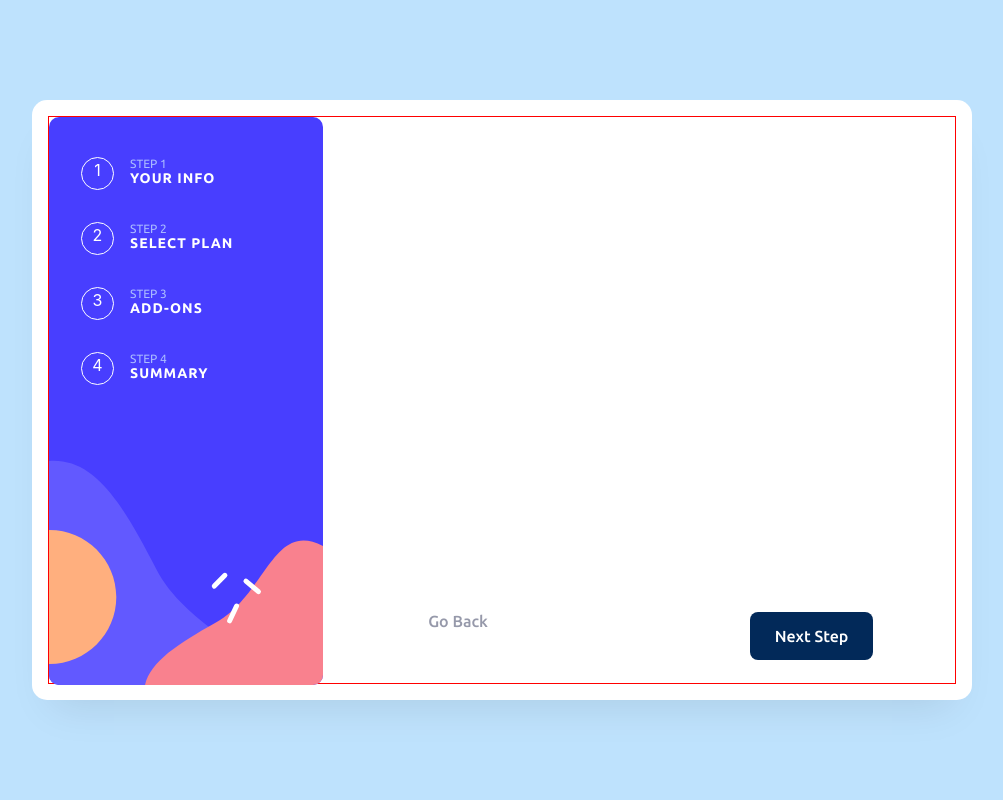
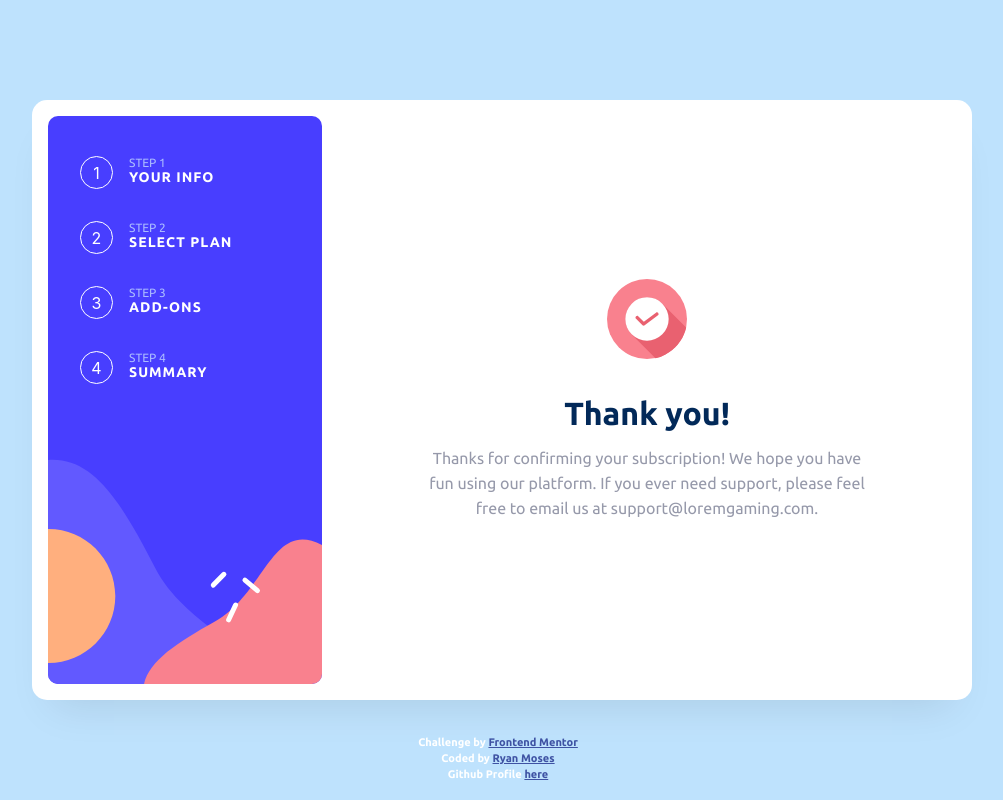
Before and after one commit to mosesrc/multi-step-form-app, a React (Create React App) app in the folder multi-step-form-ui/: page / in a window 1280 px wide. Shown: the whole page, without its empty margins (138-1141 px from the left). Built offline with nearby package versions, Linux system fonts and the light colour scheme.

Commit message:
Created and Styled Confirmation Page

```diff
--- a/multi-step-form-ui/src/shared/components/Button/Button.module.css
+++ b/multi-step-form-ui/src/shared/components/Button/Button.module.css
@@ -26,4 +26,16 @@
 }
 
 .confirm {
+  width: 123px;
+  height: 48px;
+  color: var(--White, #FFF);
+  text-align: center;
+  font-family: Ubuntu-Medium;
+  font-size: 16px;
+  font-style: normal;
+  font-weight: 500;
+  line-height: normal;
+  border: none;
+  border-radius: 8px;
+  background: var(--Purple, #483EFF);
 }
--- a/multi-step-form-ui/src/shared/components/Task/Task.css
+++ b/multi-step-form-ui/src/shared/components/Task/Task.css
@@ -39,13 +39,13 @@
 }
 
 .steps-btn p {
-    position: absolute;
+    position: relative;
     margin: 0 auto;
     color: #FFF;
     text-align: center;
     width: 16px;
     height: 23px;
-    top: 40%;
+    top: 50%;
     left: 50%;
     margin-top: -10px;
     margin-left: -8px;
--- a/multi-step-form-ui/src/shared/containers/ConfirmationPage/ConfirmationPage.css
+++ b/multi-step-form-ui/src/shared/containers/ConfirmationPage/ConfirmationPage.css
@@ -0,0 +1,41 @@
+.confirmation-page {
+    display: flex;
+    flex-direction: column;
+    justify-content: center;
+    margin-left: 100px;
+}
+
+.confirmation-page div {
+    width: 450px;
+    text-align: center;
+}
+
+.confirmation-header {
+    color: var(--Denim, #022959);
+    text-align: center;
+    font-feature-settings: 'clig' off, 'liga' off;
+
+    /* Heading */
+    font-family: Ubuntu-Bold;
+    font-size: 32px;
+    font-style: normal;
+    font-weight: 700;
+    line-height: normal;
+    margin-top: 32px;
+    margin-bottom: 14px;
+}
+
+.confirmation-description {
+    color: var(--Grey, #9699AA);
+    text-align: center;
+    font-feature-settings: 'clig' off, 'liga' off;
+
+    /* Body (L) */
+    font-family: Ubuntu-Regular;
+    font-size: 16px;
+    font-style: normal;
+    font-weight: 400;
+    line-height: 25px;
+    /* 156.25% */
+    margin: 0;
+}
--- a/multi-step-form-ui/src/shared/containers/ConfirmationPage/ConfirmationPage.js
+++ b/multi-step-form-ui/src/shared/containers/ConfirmationPage/ConfirmationPage.js
@@ -1,7 +1,22 @@
 import React from "react";
+import {ReactComponent as ConfirmationIcon} from '../../../assets/images/icon-thank-you.svg'
 
 import "./ConfirmationPage.css";
 
-function ConfirmationPage() {}
+function ConfirmationPage() {
+    return (
+        <section className="confirmation-page">
+            <div>
+                <ConfirmationIcon />
+                <h1 className="confirmation-header">Thank you!</h1>
+                <p className="confirmation-description">
+                    Thanks for confirming your subscription! We hope you have fun
+                    using our platform. If you ever need support, please feel free
+                    to email us at support@loremgaming.com.
+                </p>
+            </div>
+        </section>
+    )
+}
 
 export default ConfirmationPage;
--- a/multi-step-form-ui/src/shared/containers/Home/Home.css
+++ b/multi-step-form-ui/src/shared/containers/Home/Home.css
@@ -15,5 +15,27 @@ main {
     display: flex;
     height: 568px;
     margin: 0;
-    border: solid 1px red;
 }
+
+.attribution {
+    display: flex;
+    flex-direction: column;
+    justify-content: center;
+    align-items: center;
+    width: 250px;
+    color: #FFF;
+    font-family: Ubuntu-Bold;
+    position: relative;
+    top: 50px;
+    left: 325px;
+    font-size: 11px;
+    text-align: center;
+}
+
+.attribution a {
+    color: hsl(228, 45%, 44%);
+}
+
+.attribution p {
+    margin: 2px;
+}
--- a/multi-step-form-ui/src/shared/containers/Home/Home.js
+++ b/multi-step-form-ui/src/shared/containers/Home/Home.js
@@ -2,6 +2,7 @@ import React from "react";
 import SideBar from "../SideBar/Sidebar";
 import RouteContainer from "../RouteContainer/RouteContainer";
 import MenuButtons from "../MenuButtons/MenuButtons";
+import ConfirmationPage from "../ConfirmationPage/ConfirmationPage";
 
 import "./Home.css";
 
@@ -10,10 +11,16 @@ function Home() {
     <main>
       <div className='container'>
         <SideBar />
-        <div>
+        {/* <div>
           <RouteContainer />
           <MenuButtons />
-        </div>
+        </div> */}
+        <ConfirmationPage />
+      </div>
+      <div className="attribution">
+        <p>Challenge by <a href="https://www.frontendmentor.io?ref=challenge" target="_blank">Frontend Mentor</a></p>
+        <p>Coded by <a href="https://www.linkedin.com/in/ryan-c-moses/">Ryan Moses</a></p>
+        <p>Github Profile <a href="https://github.com/mosesrc">here</a></p>
       </div>
     </main>
   );
--- a/multi-step-form-ui/src/shared/containers/MenuButtons/MenuButtons.js
+++ b/multi-step-form-ui/src/shared/containers/MenuButtons/MenuButtons.js
@@ -8,6 +8,7 @@ function MenuButtons() {
     <div className='toggle-button-container'>
       <Button style={"go-back"} content={"Go Back"} />
       <Button style={"next-step"} content={"Next Step"} />
+      {/* <Button style={'confirm'} content={'Confirm'} /> */}
     </div>
   );
 }
```
